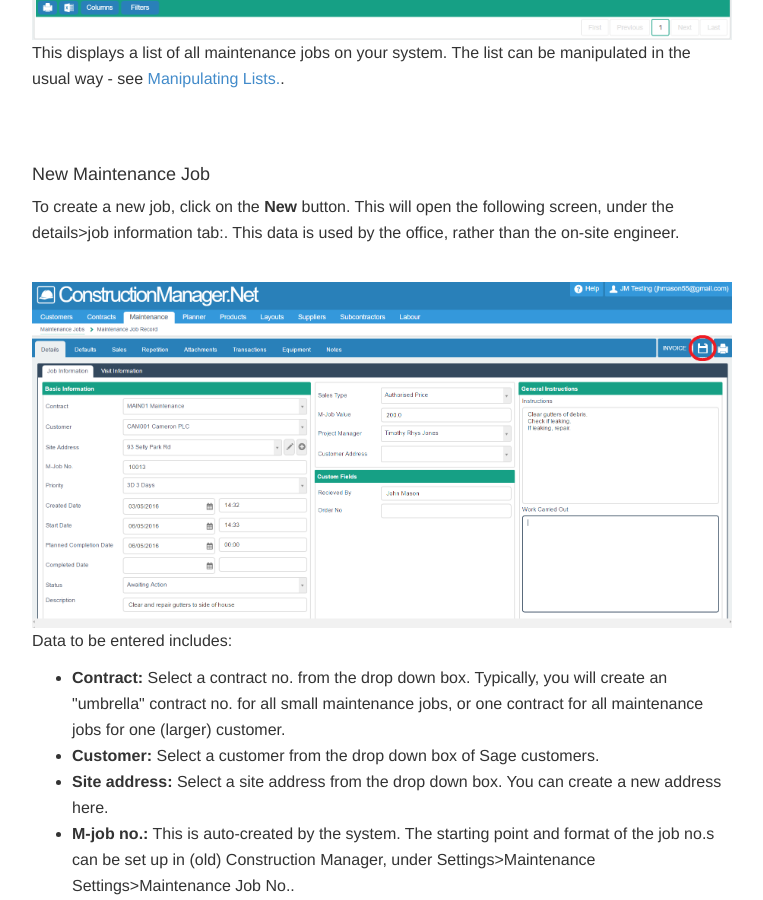
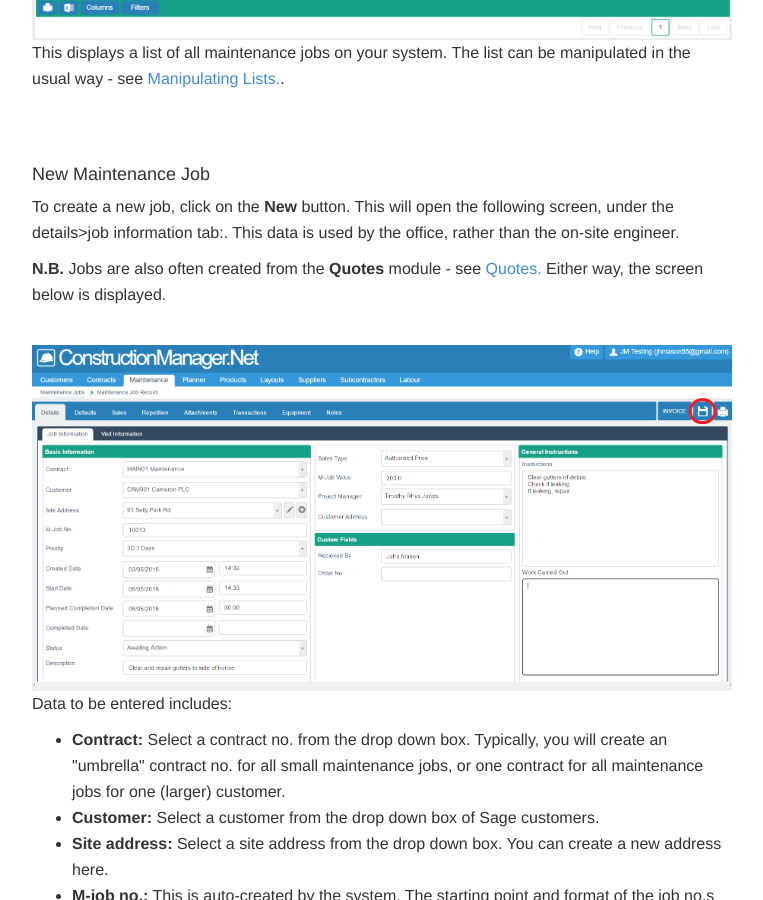
Before and after one commit to JNCSolutions/ConstructionManagerDocs, a Jekyll site: the page built from maintenance.html, in a window 1280 px wide and 900 px high, scrolled down 1523 px. Shown: the whole window, without its empty margins (258-1021 px from the left). Built offline with Jekyll 4.4.1, drawn with Linux system fonts in a browser that asks for light colours.

Commit message:
Update maintenance.html

```diff
--- a/maintenance.html
+++ b/maintenance.html
@@ -62,6 +62,8 @@
       <p>To create a new job, click on the <b>New</b> button.
           This will open the following screen, under the details>job information tab:.
           This data is used by the office, rather than the on-site engineer.</p>
+      <p><b>N.B.</b> Jobs are also often created from the <b>Quotes</b> module -
+            see <a href="quotes.html">Quotes.</a> Either way, the screen below is displayed.</p>
       <br>
       <img src="img/Maintenance_Create_01.PNG" style="width: 100%;">
       <p>Data to be entered includes:</p>
```
